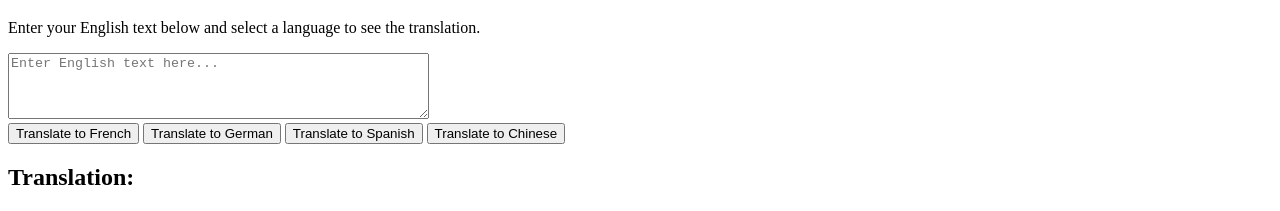
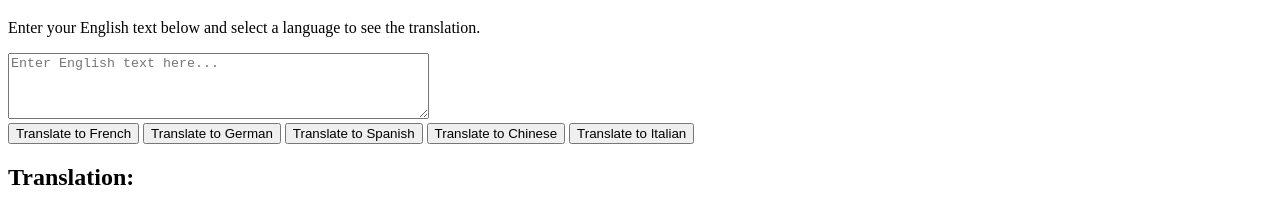
Before and after one commit to austinli6/translation-website, a plain HTML site: page index.html in a window 1280 px wide. Shown: the part 61-272 px from the top of the page. Drawn offline with Linux system fonts and the light colour scheme.

Commit message:
Update index.html

```diff
--- a/index.html
+++ b/index.html
@@ -51,6 +51,7 @@
     <button onclick="translateText('german')">Translate to German</button>
     <button onclick="translateText('spanish')">Translate to Spanish</button>
     <button onclick="translateText('chinese')">Translate to Chinese</button>
+    <button onclick="translateText('italian')">Translate to Italian</button>
 
     <h2>Translation:</h2>
     <div id="translationText" style="border: 1px solid #ccc; padding: 10px; min-height: 50px;"></div>
```
